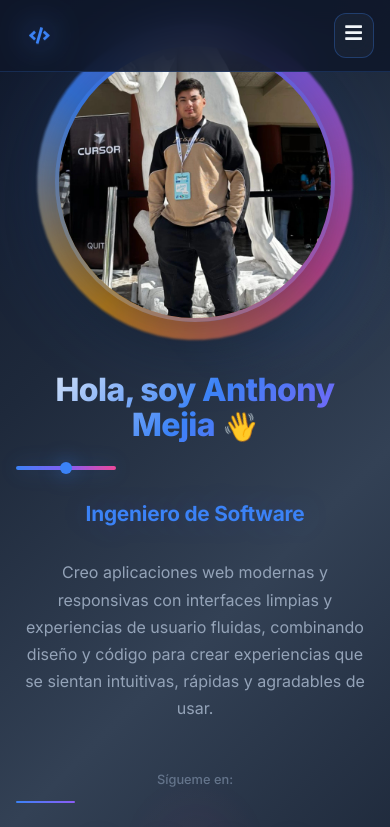
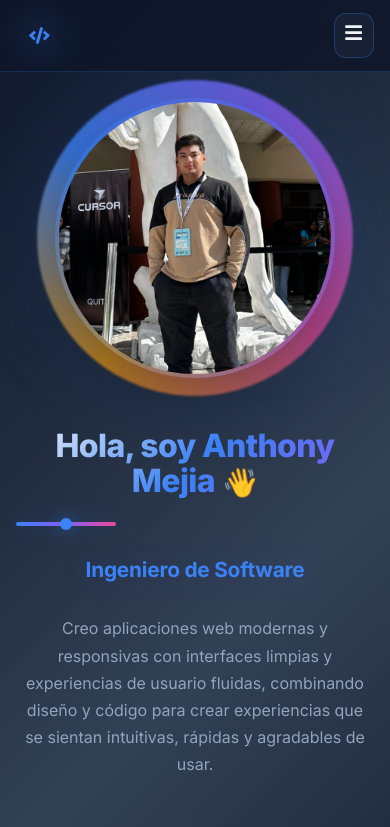
Before and after one commit to AnThony69x/anthony-mejia-portafolio-v1, a React (Vite) app: page / in a window 390 px wide. Shown: the top 827 px of the page. Built offline with nearby package versions, Linux system fonts and the light colour scheme.

Commit message:
Aumentar padding en la sección héroe para mejorar el diseño responsivo

```diff
--- a/src/components/Heroe/Heroe.module.css
+++ b/src/components/Heroe/Heroe.module.css
@@ -780,7 +780,7 @@
 @media (max-width: 640px) {
   .heroe {
     min-height: 80vh; /* Reducir altura */
-    padding: 3rem 0 7rem; /* Aumentar significativamente padding inferior */
+    padding: 6rem 0 7rem; /* Aumentar padding superior e inferior */
     margin-bottom: 4rem; /* Más margen inferior */
   }
 
@@ -826,7 +826,7 @@
 
   .heroe {
     min-height: 75vh; /* Reducir altura */
-    padding: 2rem 0 8rem; /* Aumentar mucho el padding inferior */
+    padding: 5.5rem 0 8rem; /* Aumentar padding superior e inferior */
     margin-bottom: 5rem; /* Máximo margen inferior */
   }
 
@@ -853,7 +853,7 @@
 
   .heroe {
     min-height: 70vh; /* Altura mínima */
-    padding: 2rem 0 9rem; /* Padding inferior máximo */
+    padding: 5rem 0 9rem; /* Aumentar padding superior y mantener inferior */
     margin-bottom: 6rem; /* Margen inferior máximo */
   }
 
```
